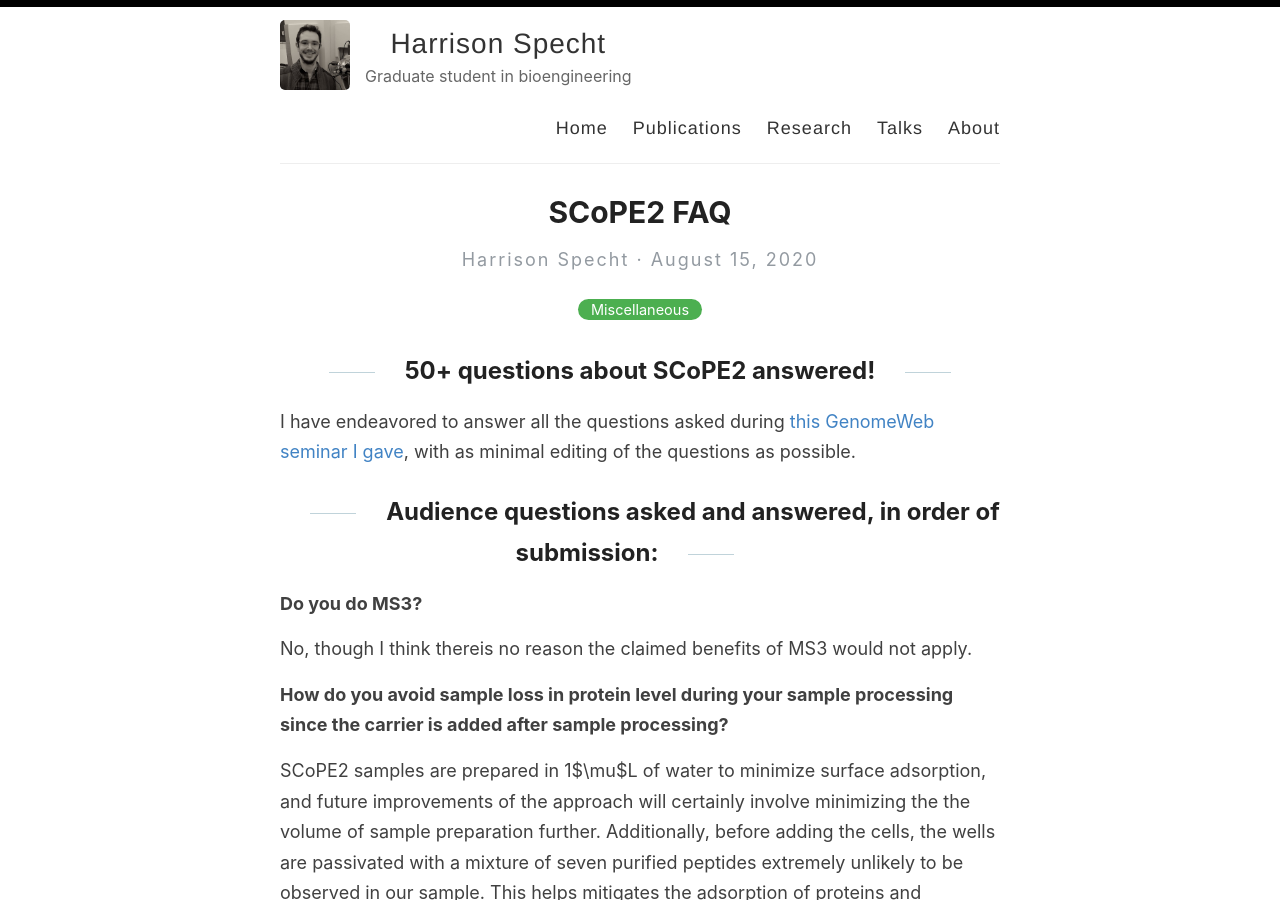
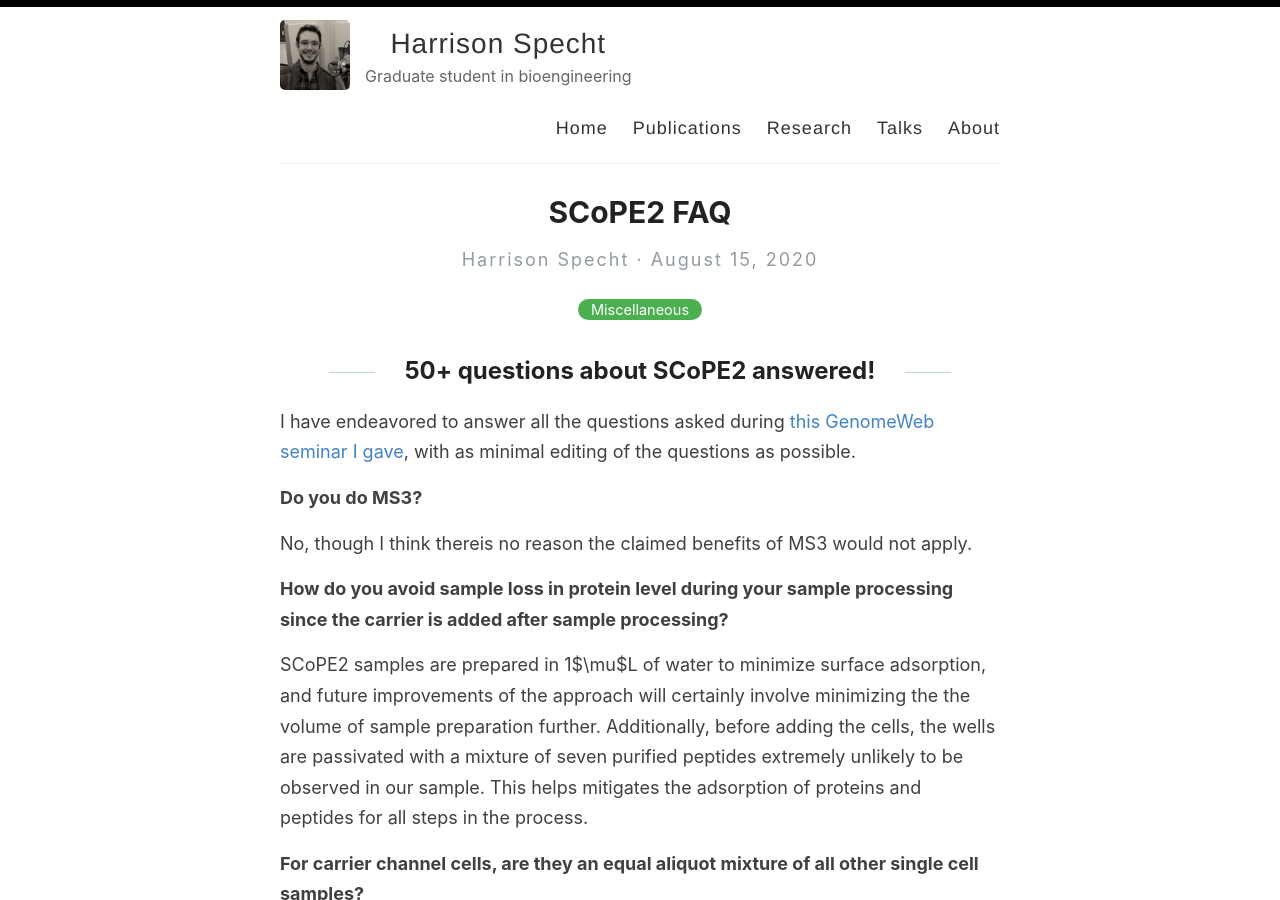
Before and after one commit to hspekt/site, a Jekyll site: the page built from _posts/2020-8-15-genomewebinar.md, in a window 1280 px wide and 900 px high. Built offline with Jekyll 4.4.1, drawn with Linux system fonts in a browser that asks for light colours.

Commit message:
Update 2020-8-15-genomewebinar.md

```diff
--- a/_posts/2020-8-15-genomewebinar.md
+++ b/_posts/2020-8-15-genomewebinar.md
@@ -7,8 +7,6 @@ categories: Miscellaneous
 ## 50+ questions about SCoPE2 answered!
 
 I have endeavored to answer all the questions asked during [this GenomeWeb seminar I gave](https://www.genomeweb.com/resources/webinars/affordable-quantitative-single-cell-proteomics-scope2), with as minimal editing of the questions as possible.
-
-## Audience questions asked and answered, in order of submission:
 
 **Do you do MS3?**
 
```
